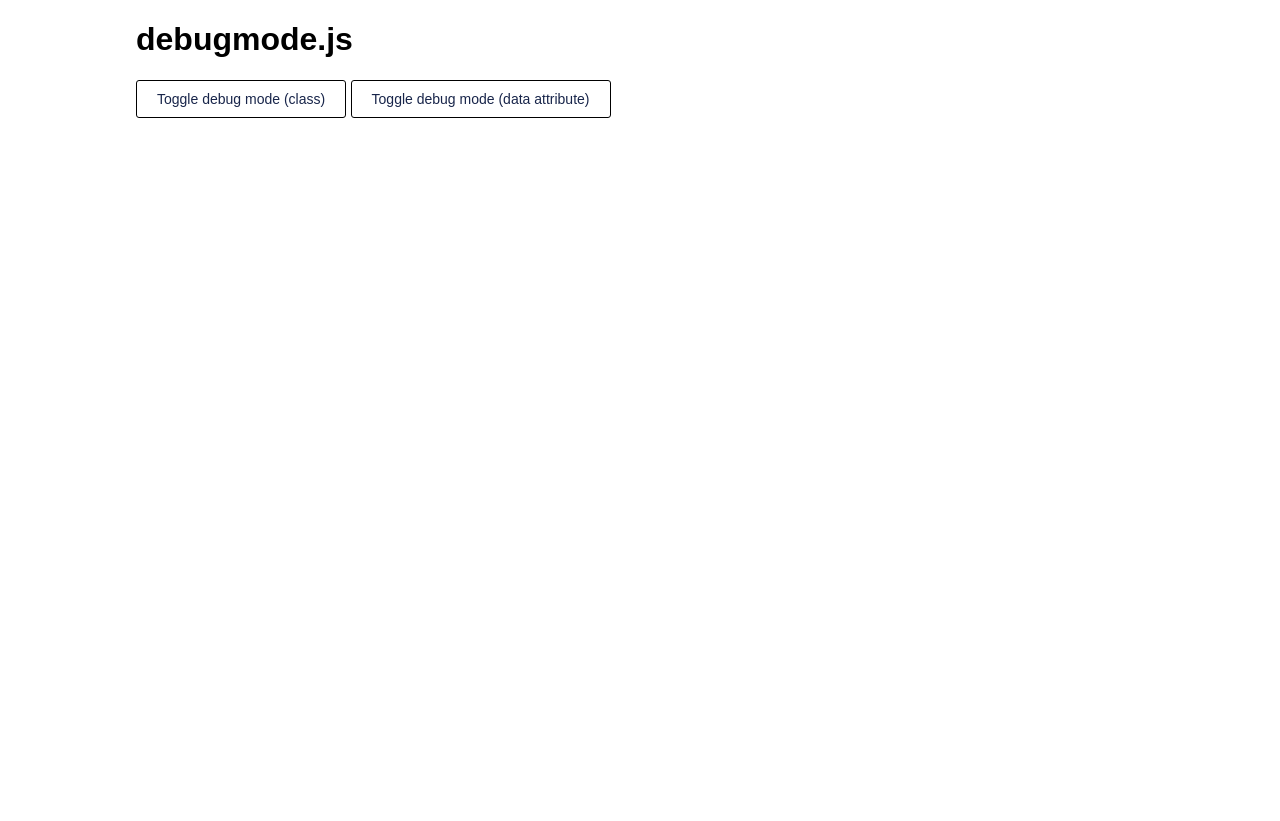
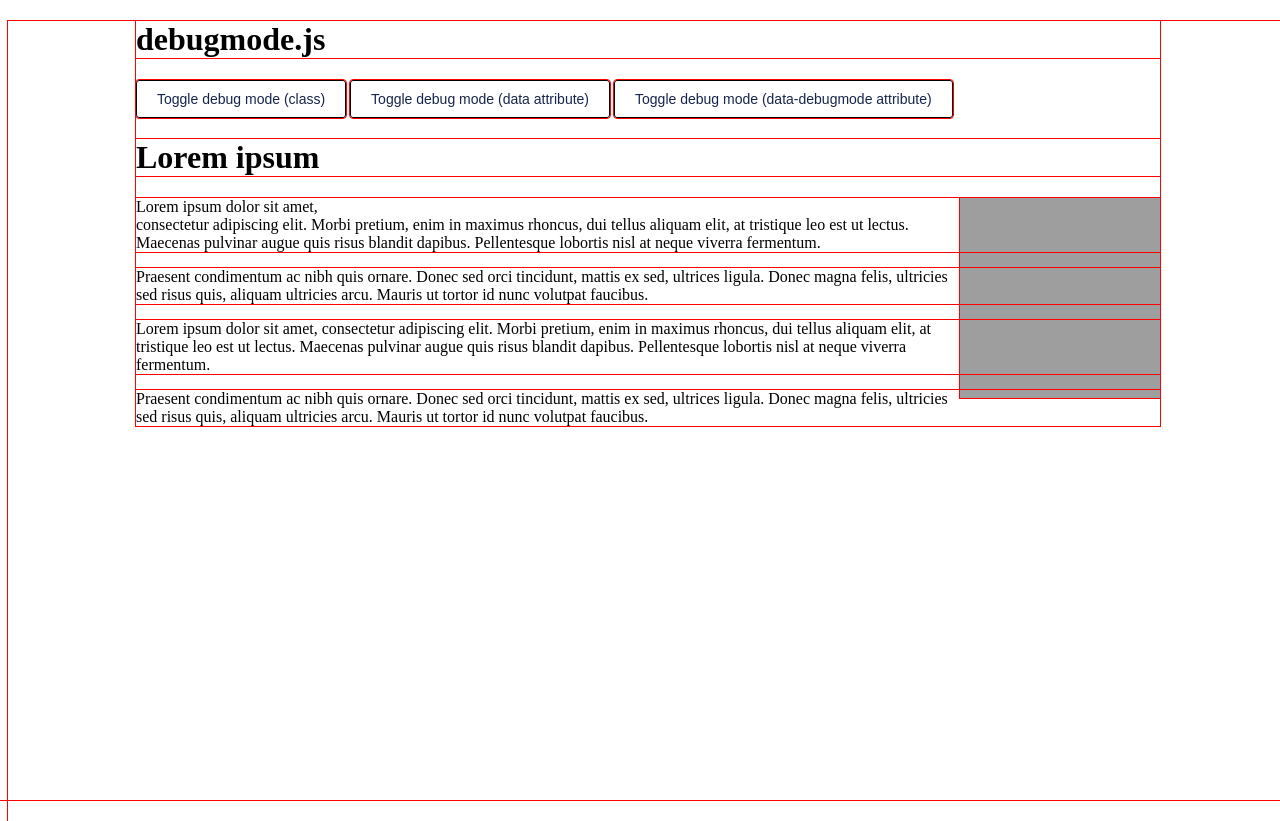
Before and after one commit to richardj/debugmode_old, a website: page demo/index.html in a window 1280 px wide. Drawn offline with Linux system fonts and the light colour scheme; grey boxes are pictures that could not be loaded.

Commit message:
updated demo files

```diff
--- a/demo/demo.css
+++ b/demo/demo.css
@@ -1,3 +1,15 @@
+@font-face {
+    font-family: 'redactedregular';
+    src: url('font/redacted-regular.eot');
+    src: url('font/redacted-regular.eot?#iefix') format('embedded-opentype'),
+         url('font/redacted-regular.woff2') format('woff2'),
+         url('font/redacted-regular.woff') format('woff'),
+         url('font/redacted-regular.ttf') format('truetype'),
+         url('font/redacted-regular.svg#redactedregular') format('svg');
+    font-weight: normal;
+    font-style: normal;
+}
+
 *, *:before, *:after {
   box-sizing: border-box;
 }
@@ -6,7 +18,6 @@ html,
 body {
   width: 100%;
   height: 100%;
-  font-family: sans-serif;
 }
 
 /* demo layout */
@@ -28,17 +39,44 @@ button {
   background: #fff;
 }
 
-.dropdown {
-  width: 150px;
-  height: 100px;
-  border-radius: 3px;
-  padding: 20px;
-  display: none;
-  position: absolute;
-  border: 1px solid black;
-  background: #fff;
+
+/* preview */
+body.debugmode {
+  font-family: 'redactedregular';
+  font-size: 110%;
+  letter-spacing: 130%;
 }
 
-.dropdown.pl-active {
+* {
+  border-color: transparent;
+  outline: 1px solid red !important;
+}
+
+/*
+.debugmode .preview p {
+  color: transparent;
+  display: inline;
+  -webkit-box-decoration-break: clone;
+  -o-box-decoration-break: clone;
+  box-decoration-break: clone;
+  background: lightgrey;
+}
+*/
+/*
+.debugmode .preview img {
+  border: 1px solid blue;
+  visibility: hidden;
+  background: grey;
+}
+*/
+
+img:after {
+  content: '';
+  width: 100px;
+  height: 100px;
+  top: 0;
+  position: absolute;
   display: block;
+  z-index: 2;
+  background: red;
 }
--- a/demo/index.html
+++ b/demo/index.html
@@ -3,11 +3,6 @@
   <head>
     <meta charset='utf-8'>
     <link href="demo.css" rel='stylesheet' type='text/css' />
-
-    <style>
-      .debugmode * {
-        outline: 1px solid red !important;
-      }
     </style>
 
   </head>
@@ -18,6 +13,32 @@
 
       <button class="debugmode-trigger">Toggle debug mode (class)</button>
       <button debugmode-trigger>Toggle debug mode (data attribute)</button>
+      <button data-debugmode>Toggle debug mode (data-debugmode attribute)</button>
+
+      <div class="preview">
+        <h1>Lorem ipsum</h1>
+
+        <img src="http://lorempixel.com/200/200/" alt="a lorempixel image" style="float: right;" />
+        <p>
+          Lorem ipsum dolor sit amet, <br />
+          consectetur adipiscing elit. Morbi pretium, enim in maximus rhoncus, dui tellus aliquam elit, at tristique leo est ut lectus.
+          Maecenas pulvinar augue quis risus blandit dapibus. Pellentesque lobortis nisl at neque viverra fermentum.
+        </p>
+
+        <p>
+          Praesent condimentum ac nibh quis ornare. Donec sed orci tincidunt, mattis ex sed, ultrices ligula.
+          Donec magna felis, ultricies sed risus quis, aliquam ultricies arcu. Mauris ut tortor id nunc volutpat faucibus.
+        </p>
+        <p>
+          Lorem ipsum dolor sit amet, consectetur adipiscing elit. Morbi pretium, enim in maximus rhoncus, dui tellus aliquam elit, at tristique leo est ut lectus.
+          Maecenas pulvinar augue quis risus blandit dapibus. Pellentesque lobortis nisl at neque viverra fermentum.
+        </p>
+
+        <p>
+          Praesent condimentum ac nibh quis ornare. Donec sed orci tincidunt, mattis ex sed, ultrices ligula.
+          Donec magna felis, ultricies sed risus quis, aliquam ultricies arcu. Mauris ut tortor id nunc volutpat faucibus.
+        </p>
+      </div>
     </div>
 
     <script src="../debugmode.js"></script>
```
